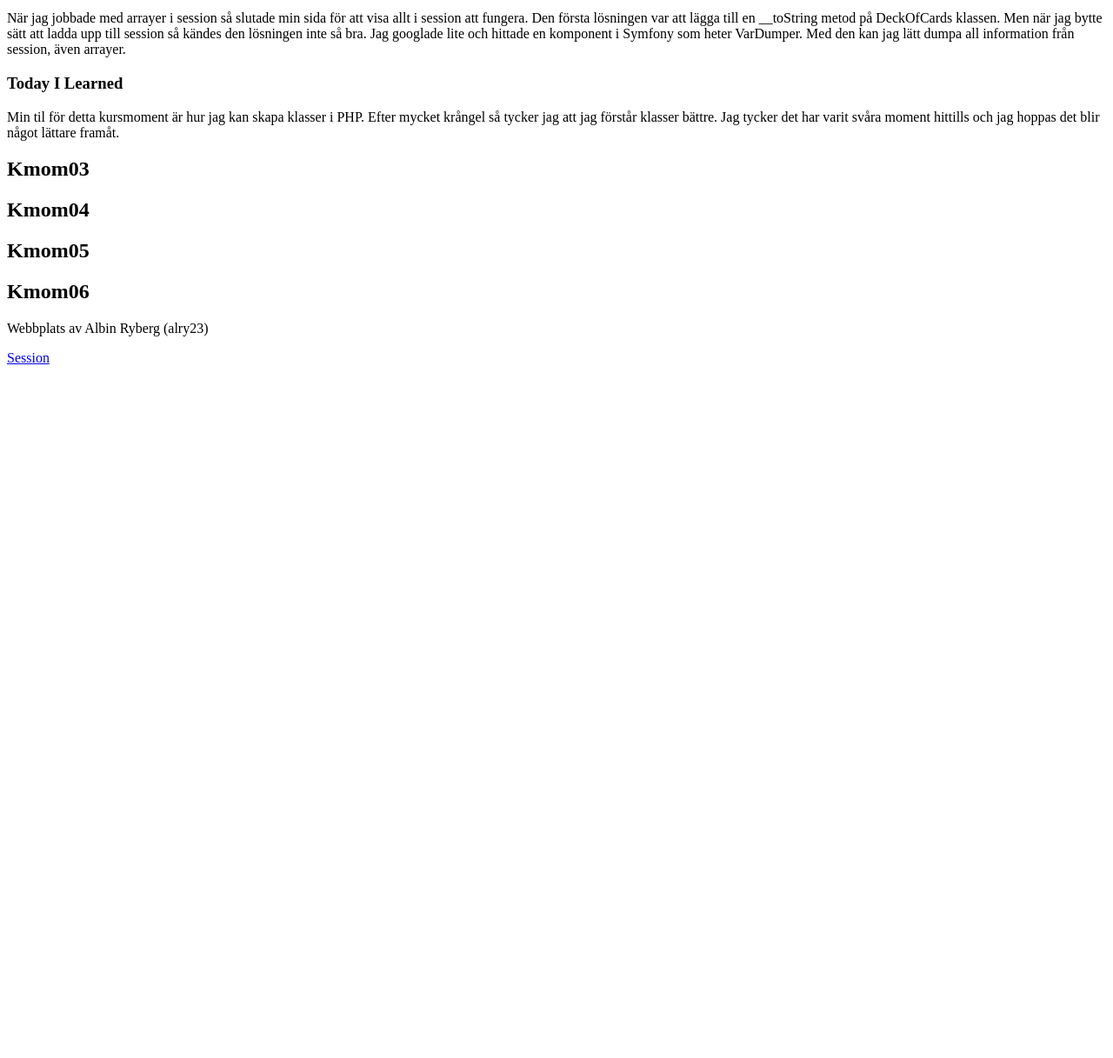
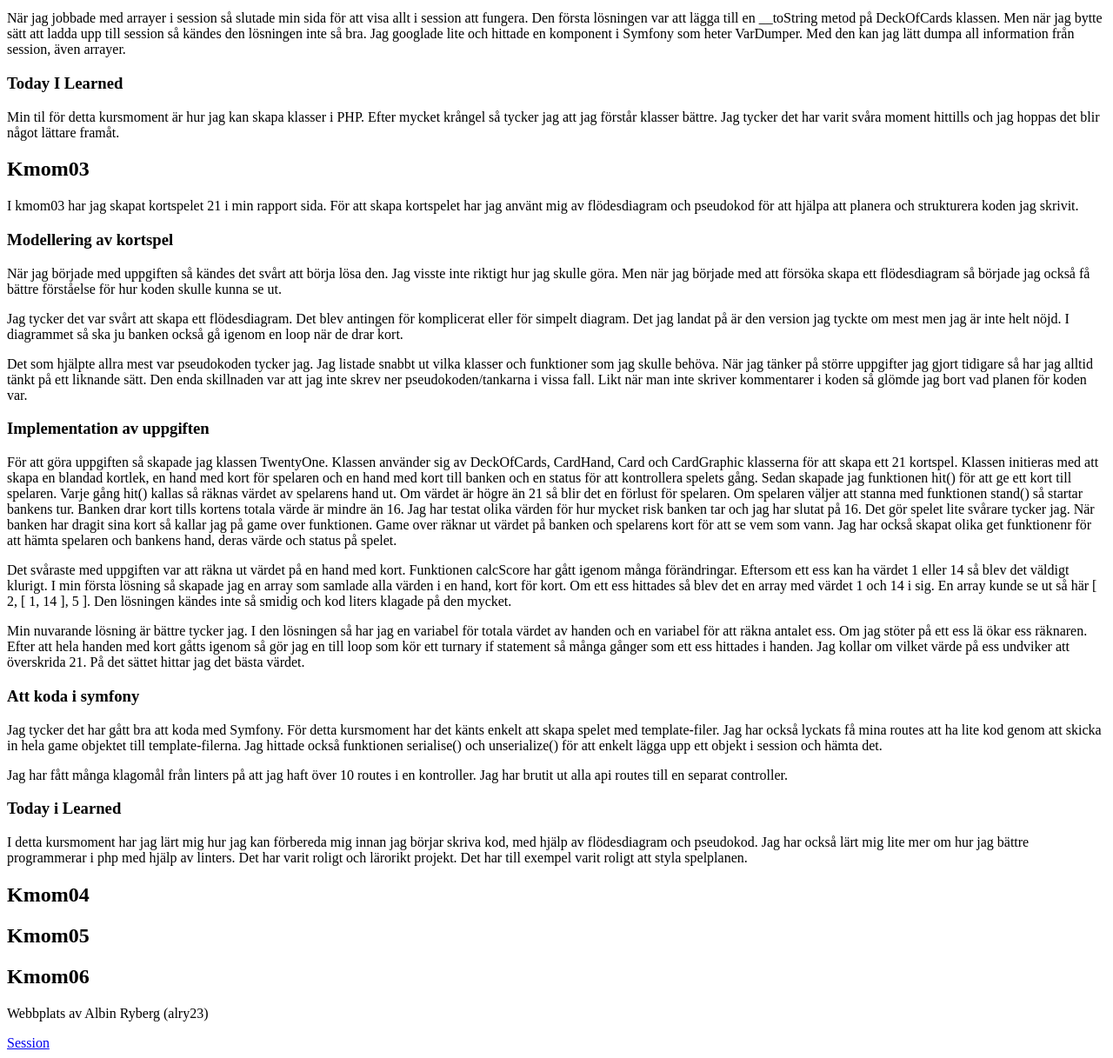
Before and after one commit to albinr/mvc-report, a Symfony app: template templates/report/report.html.twig in a window 1280 px wide. Shown: the part 3184-4401 px from the top of the page at 87% size. Before the commit the page ends 3603 px from the top, so only its background shows below. Run offline with Twig, Linux system fonts and the light colour scheme; the template is opened without the code that fills it, so the values that code supplies are empty; some libraries are stand-ins or nearby versions.

Commit message:
Added report for kmom03

```diff
--- a/src/TwentyOne/TwentyOne.php
+++ b/src/TwentyOne/TwentyOne.php
@@ -39,7 +39,7 @@ class TwentyOne
 
     private function bankPlay(): void
     {
-        while ($this->calcScore($this->bankHand->getCards()) < 18) {
+        while ($this->calcScore($this->bankHand->getCards()) < 16) {
             $this->bankHand->addCard($this->deck->dealCard());
         }
         $this->gameOver();
--- a/templates/report/report.html.twig
+++ b/templates/report/report.html.twig
@@ -198,6 +198,68 @@
 </section>
 <section>
     <h2 id="kmom03">Kmom03</h2>
+    <p>I kmom03 har jag skapat kortspelet 21 i min rapport sida. För att skapa kortspelet har jag använt mig av
+        flödesdiagram och pseudokod för att hjälpa att planera och strukturera koden jag skrivit.
+    </p>
+    <h3>Modellering av kortspel</h3>
+    <p>När jag började med uppgiften så kändes det svårt att börja lösa den. Jag visste inte riktigt hur jag skulle
+        göra. Men när jag började med att försöka skapa ett flödesdiagram så började jag också få bättre förståelse för
+        hur koden skulle kunna se ut.</p>
+
+    <p>Jag tycker det var svårt att skapa ett flödesdiagram. Det blev antingen för komplicerat eller för simpelt
+        diagram. Det jag landat på är den version jag tyckte om mest men jag är inte helt nöjd. I diagrammet så ska ju
+        banken också gå igenom en loop när de drar kort.
+    </p>
+
+    <p>Det som hjälpte allra mest var pseudokoden tycker jag. Jag listade snabbt ut vilka klasser och funktioner som jag
+        skulle behöva. När jag tänker på större uppgifter jag gjort tidigare så har jag alltid tänkt på ett liknande
+        sätt. Den enda skillnaden var att jag inte skrev ner pseudokoden/tankarna i vissa fall. Likt när man inte
+        skriver kommentarer i koden så glömde jag bort vad planen för koden var.</p>
+
+    <h3>Implementation av uppgiften</h3>
+
+    <p>För att göra uppgiften så skapade jag klassen TwentyOne. Klassen använder sig av DeckOfCards, CardHand, Card och
+        CardGraphic klasserna för att skapa ett 21 kortspel. Klassen initieras med att skapa en blandad kortlek, en hand
+        med kort för spelaren och en hand med kort till banken och en status för att kontrollera spelets gång. Sedan
+        skapade jag funktionen hit() för att ge ett kort till spelaren. Varje gång hit() kallas så räknas värdet av
+        spelarens hand ut. Om värdet är högre än 21 så blir det en förlust för spelaren. Om spelaren väljer att stanna
+        med funktionen stand() så startar bankens tur. Banken drar kort tills kortens totala värde är mindre än 16. Jag
+        har testat olika värden för hur mycket risk banken tar och jag har slutat på 16. Det gör spelet lite svårare
+        tycker jag. När banken har dragit sina kort så kallar jag på game over funktionen. Game over räknar ut värdet på
+        banken och spelarens kort för att se vem som vann. Jag har också skapat olika get funktionenr för att hämta
+        spelaren och bankens hand, deras värde och status på spelet.</p>
+
+    <p>Det svåraste med uppgiften var att räkna ut värdet på en hand med kort. Funktionen calcScore har gått igenom
+        många förändringar. Eftersom ett ess kan ha värdet 1 eller 14 så blev det väldigt klurigt. I min första lösning
+        så skapade jag en array som samlade alla värden i en hand, kort för kort. Om ett ess hittades så blev det en
+        array med värdet 1 och 14 i sig. En array kunde se ut så här [ 2, [ 1, 14 ], 5 ]. Den lösningen kändes inte så
+        smidig och kod liters klagade på den mycket.</p>
+
+    <p>Min nuvarande lösning är bättre tycker jag. I den lösningen så har jag en variabel för totala värdet av handen
+        och en variabel för att räkna antalet ess. Om jag stöter på ett ess lä ökar ess räknaren. Efter att hela handen
+        med kort gåtts igenom så gör jag en till loop som kör ett turnary if statement så många gånger som ett ess
+        hittades i handen. Jag kollar om vilket värde på ess undviker att överskrida 21. På det sättet hittar jag det
+        bästa värdet.
+    </p>
+
+    <h3>Att koda i symfony</h3>
+
+    <p>Jag tycker det har gått bra att koda med Symfony. För detta kursmoment har det känts enkelt att skapa spelet med
+        template-filer. Jag har också lyckats få mina routes att ha lite kod genom att skicka in hela game objektet till
+        template-filerna. Jag hittade också funktionen serialise() och unserialize() för att enkelt lägga upp ett objekt
+        i session och hämta det.
+    </p>
+
+    <p>Jag har fått många klagomål från linters på att jag haft över 10 routes i en kontroller. Jag har brutit ut alla
+        api routes till en separat controller.</p>
+
+    <h3>Today i Learned</h3>
+
+    <p>I detta kursmoment har jag lärt mig hur jag kan förbereda mig innan jag börjar skriva kod, med hjälp av
+        flödesdiagram och pseudokod. Jag har också lärt mig lite mer om hur jag bättre programmerar i php med hjälp av
+        linters. Det har varit roligt och lärorikt projekt. Det har till exempel varit roligt att styla spelplanen.
+    </p>
+
 </section>
 <section>
     <h2 id="kmom04">Kmom04</h2>
```
